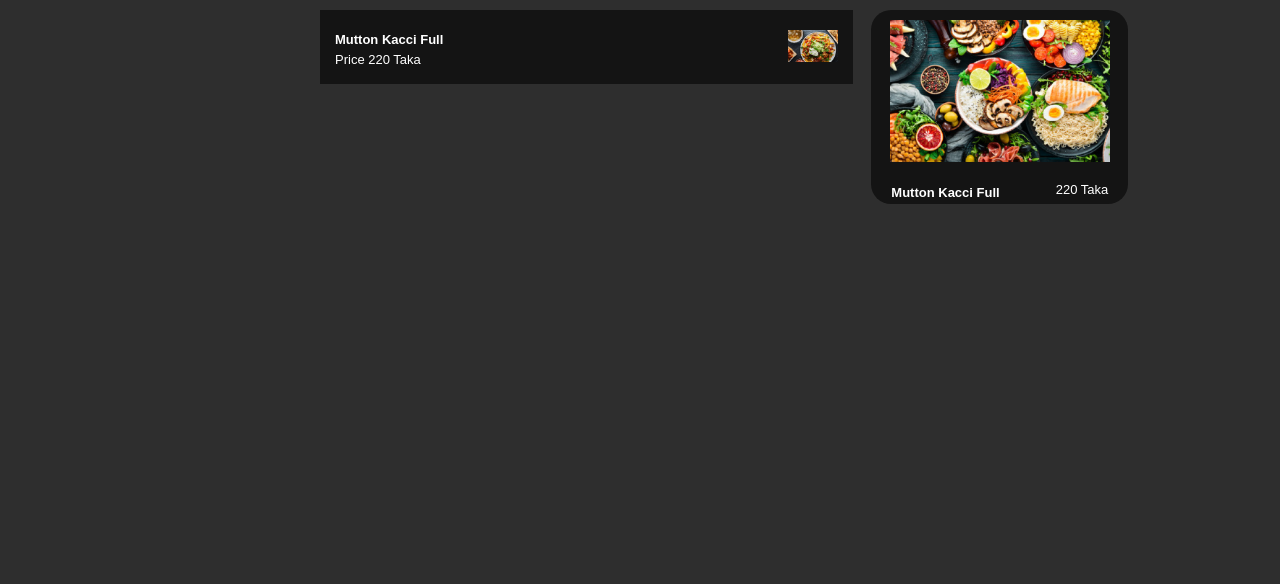
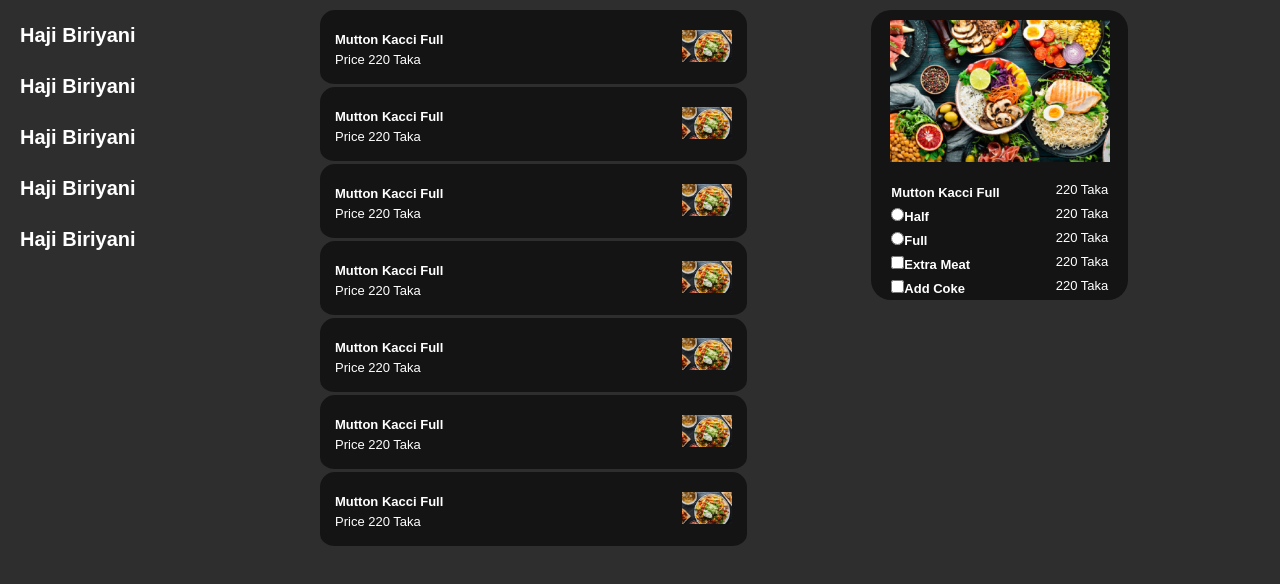
Before and after one commit to itsjahidhasan/food_project, a Next.js app: page /foodmenu in a window 1280 px wide. Shown: the top 584 px of the page. Built offline with nearby package versions, Linux system fonts and the light colour scheme.

Commit message:
Food menu updated

```diff
--- a/src/components/layout/foodmenu.js
+++ b/src/components/layout/foodmenu.js
@@ -23,26 +23,45 @@ export default function FoodMenu() {
         </div>
 
         <MainContent></MainContent>
-        <MainContent></MainContent>
-        <MainContent></MainContent>
-        <MainContent></MainContent>
-        <MainContent></MainContent>
-        <MainContent></MainContent>
-        <MainContent></MainContent>
       </div>
 
       <div className="food-menu-web-view">
         <Row utter={{ xs: 8, sm: 16, md: 24, lg: 32 }}>
-          <Col className="gutter-row" span={6}></Col>
-          <Col className="gutter-row" span={10}>
+          <Col className="gutter-row" span={6}>
+            <RestaurantsName></RestaurantsName>
+          </Col>
+          <Col className="gutter-row" span={8}>
             <MainContent></MainContent>
           </Col>
+          <Col className="gutter-row" span={2}></Col>
           <Col className="gutter-row" span={8}>
             <div>
               <FoodAddView></FoodAddView>
             </div>
           </Col>
         </Row>
+      </div>
+    </>
+  );
+}
+
+function RestaurantsName() {
+  return (
+    <>
+      <div className="restaurants-name">
+        <span>Haji Biriyani</span>
+      </div>
+      <div className="restaurants-name">
+        <span>Haji Biriyani</span>
+      </div>
+      <div className="restaurants-name">
+        <span>Haji Biriyani</span>
+      </div>
+      <div className="restaurants-name">
+        <span>Haji Biriyani</span>
+      </div>
+      <div className="restaurants-name">
+        <span>Haji Biriyani</span>
       </div>
     </>
   );
@@ -58,6 +77,96 @@ function MainContent() {
   };
   return (
     <>
+      <div className="menu-content" onClick={showDrawer}>
+        <Row>
+          <Col span={16}>
+            <div className="menu-name">
+              <span className="food-name">Mutton Kacci Full</span>
+              <span className="food-price">Price 220 Taka</span>
+            </div>
+          </Col>
+          <Col span={8}>
+            <div>
+              <img src="/food1.png" alt="image1" className="menu-img" />
+            </div>
+          </Col>
+        </Row>
+      </div>
+      <div className="menu-content" onClick={showDrawer}>
+        <Row>
+          <Col span={16}>
+            <div className="menu-name">
+              <span className="food-name">Mutton Kacci Full</span>
+              <span className="food-price">Price 220 Taka</span>
+            </div>
+          </Col>
+          <Col span={8}>
+            <div>
+              <img src="/food1.png" alt="image1" className="menu-img" />
+            </div>
+          </Col>
+        </Row>
+      </div>
+      <div className="menu-content" onClick={showDrawer}>
+        <Row>
+          <Col span={16}>
+            <div className="menu-name">
+              <span className="food-name">Mutton Kacci Full</span>
+              <span className="food-price">Price 220 Taka</span>
+            </div>
+          </Col>
+          <Col span={8}>
+            <div>
+              <img src="/food1.png" alt="image1" className="menu-img" />
+            </div>
+          </Col>
+        </Row>
+      </div>
+      <div className="menu-content" onClick={showDrawer}>
+        <Row>
+          <Col span={16}>
+            <div className="menu-name">
+              <span className="food-name">Mutton Kacci Full</span>
+              <span className="food-price">Price 220 Taka</span>
+            </div>
+          </Col>
+          <Col span={8}>
+            <div>
+              <img src="/food1.png" alt="image1" className="menu-img" />
+            </div>
+          </Col>
+        </Row>
+      </div>
+      <div className="menu-content" onClick={showDrawer}>
+        <Row>
+          <Col span={16}>
+            <div className="menu-name">
+              <span className="food-name">Mutton Kacci Full</span>
+              <span className="food-price">Price 220 Taka</span>
+            </div>
+          </Col>
+          <Col span={8}>
+            <div>
+              <img src="/food1.png" alt="image1" className="menu-img" />
+            </div>
+          </Col>
+        </Row>
+      </div>
+      <div className="menu-content" onClick={showDrawer}>
+        <Row>
+          <Col span={16}>
+            <div className="menu-name">
+              <span className="food-name">Mutton Kacci Full</span>
+              <span className="food-price">Price 220 Taka</span>
+            </div>
+          </Col>
+          <Col span={8}>
+            <div>
+              <img src="/food1.png" alt="image1" className="menu-img" />
+            </div>
+          </Col>
+        </Row>
+      </div>
       <div className="menu-content" onClick={showDrawer}>
         <Row>
           <Col span={16}>
@@ -115,6 +224,44 @@ function FoodAddView() {
               <span className="food-price">220 Taka</span>
             </Col>
           </Row>
+          <div>
+            <Row>
+              <Col span={12}>
+                <input type="radio" value="Half" name="size" />
+                <span className="food-name">Half</span>
+              </Col>
+              <Col span={12}>
+                <span className="food-price">220 Taka</span>
+              </Col>
+            </Row>
+            <Row>
+              <Col span={12}>
+                <input type="radio" value="Full" name="size" />
+                <span className="food-name">Full</span>
+              </Col>
+              <Col span={12}>
+                <span className="food-price">220 Taka</span>
+              </Col>
+            </Row>
+            <Row>
+              <Col span={12}>
+                <input type="checkbox" value="Extra Meat" name="extraMeat" />
+                <span className="food-name">Extra Meat</span>
+              </Col>
+              <Col span={12}>
+                <span className="food-price">220 Taka</span>
+              </Col>
+            </Row>
+            <Row>
+              <Col span={12}>
+                <input type="checkbox" value="Add Coke" name="Coke" />
+                <span className="food-name">Add Coke</span>
+              </Col>
+              <Col span={12}>
+                <span className="food-price">220 Taka</span>
+              </Col>
+            </Row>
+          </div>
         </div>
       </div>
     </>
--- a/src/components/layout/pageContent.js
+++ b/src/components/layout/pageContent.js
@@ -805,8 +805,8 @@ export default function content() {
           <Col span={6}>
             <span></span>
           </Col>
-          <Col span={4}>
-            <span>Copyrights2022@owldhaka.com</span>
+          <Col span={6}>
+            <span style={{ float: "right" }}>Copyrights2022@owldhaka.com</span>
           </Col>
         </Row>
       </footer>
--- a/styles/scss/_foodmenu.scss
+++ b/styles/scss/_foodmenu.scss
@@ -70,6 +70,24 @@ h3 {
   height: 100vh;
   padding-top: 10px;
 }
+.restaurants-name {
+  margin-bottom: 1px;
+  font-size: 20px;
+  font-weight: 700;
+  padding: 10px 10px 10px 0px;
+}
+.restaurants-name span {
+  padding: 10px 70px 10px 20px;
+}
+
+.restaurants-name :hover {
+  background-color: white;
+  color: #141414;
+  border-radius: 1px 24px 21px 0px;
+  font-size: 20px;
+  font-weight: 700;
+  padding: 10px 70px 10px 20px;
+}
 @media (max-width: 426px) {
   .food-menu-web-view {
     display: none;
@@ -106,4 +124,10 @@ h3 {
     width: 50px;
     height: auto;
   }
+  .menu-content {
+    border-radius: 15px;
+  }
+  .menu-content:focus {
+    border: 1px solid white;
+  }
 }
```
